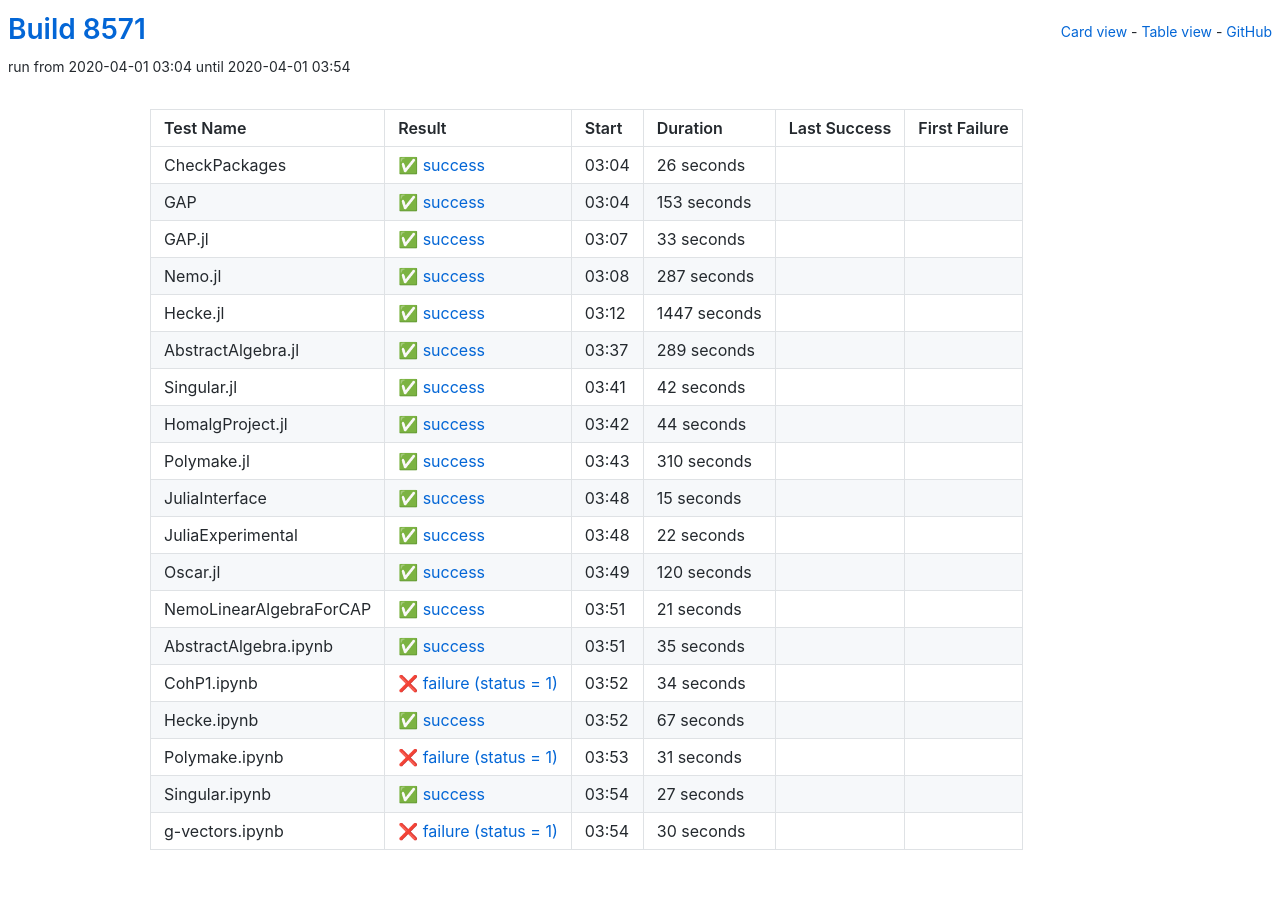
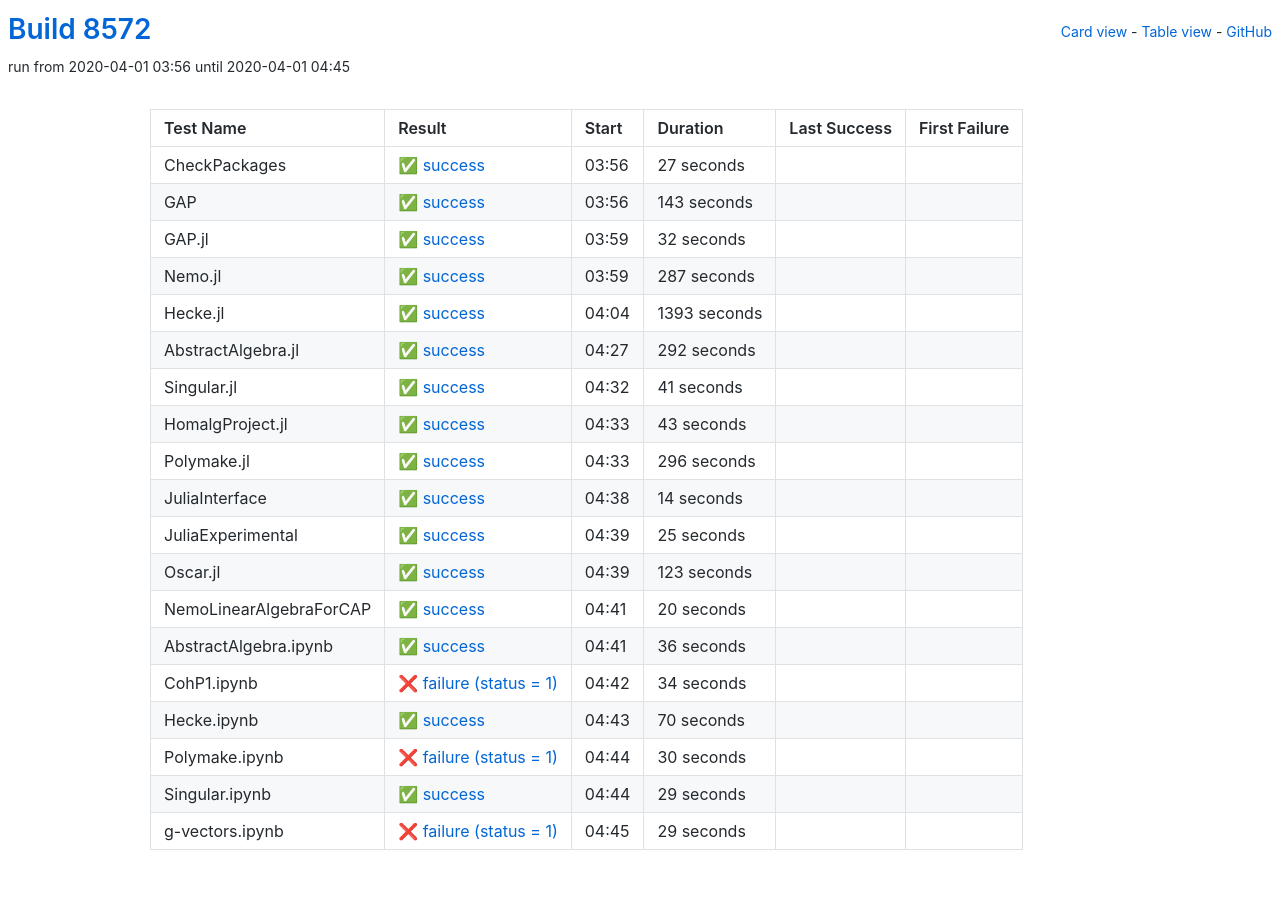
Before and after one commit to oscar-system/oscar-ci-status, a Jekyll site: the page built from table.html, in a window 1280 px wide. Built offline with Jekyll 4.4.1, drawn with Linux system fonts in a browser that asks for light colours.

Commit message:
Build 8572

```diff
--- a/_data/ci.yml
+++ b/_data/ci.yml
@@ -1,38 +1,38 @@
-build: 8571
-build_url: https://oscarci.mathematik.uni-kl.de/job/oscar/8571/
+build: 8572
+build_url: https://oscarci.mathematik.uni-kl.de/job/oscar/8572/
 job: oscar
 tests:
-- duration: 26
+- duration: 27
   exitcode: 0
   first_failure: false
   first_failure_url: null
   last_success: false
   last_success_url: null
-  log: https://oscarci.mathematik.uni-kl.de/job/oscar/8571/artifact/logs/build-8571/CheckPackages.log
+  log: https://oscarci.mathematik.uni-kl.de/job/oscar/8572/artifact/logs/build-8572/CheckPackages.log
   name: CheckPackages
-  start: 2020-04-01 03:04
+  start: 2020-04-01 03:56
   status: success
   success: true
-- duration: 153
+- duration: 143
   exitcode: 0
   first_failure: false
   first_failure_url: null
   last_success: false
   last_success_url: null
-  log: https://oscarci.mathematik.uni-kl.de/job/oscar/8571/artifact/logs/build-8571/GAP.log
+  log: https://oscarci.mathematik.uni-kl.de/job/oscar/8572/artifact/logs/build-8572/GAP.log
   name: GAP
-  start: 2020-04-01 03:04
+  start: 2020-04-01 03:56
   status: success
   success: true
-- duration: 33
+- duration: 32
   exitcode: 0
   first_failure: false
   first_failure_url: null
   last_success: false
   last_success_url: null
-  log: https://oscarci.mathematik.uni-kl.de/job/oscar/8571/artifact/logs/build-8571/GAP.jl.log
+  log: https://oscarci.mathematik.uni-kl.de/job/oscar/8572/artifact/logs/build-8572/GAP.jl.log
   name: GAP.jl
-  start: 2020-04-01 03:07
+  start: 2020-04-01 03:59
   status: success
   success: true
 - duration: 287
@@ -41,119 +41,119 @@
   first_failure_url: null
   last_success: false
   last_success_url: null
-  log: https://oscarci.mathematik.uni-kl.de/job/oscar/8571/artifact/logs/build-8571/Nemo.jl.log
+  log: https://oscarci.mathematik.uni-kl.de/job/oscar/8572/artifact/logs/build-8572/Nemo.jl.log
   name: Nemo.jl
-  start: 2020-04-01 03:08
+  start: 2020-04-01 03:59
   status: success
   success: true
-- duration: 1447
+- duration: 1393
   exitcode: 0
   first_failure: false
   first_failure_url: null
   last_success: false
   last_success_url: null
-  log: https://oscarci.mathematik.uni-kl.de/job/oscar/8571/artifact/logs/build-8571/Hecke.jl.log
+  log: https://oscarci.mathematik.uni-kl.de/job/oscar/8572/artifact/logs/build-8572/Hecke.jl.log
   name: Hecke.jl
-  start: 2020-04-01 03:12
+  start: 2020-04-01 04:04
   status: success
   success: true
-- duration: 289
+- duration: 292
   exitcode: 0
   first_failure: false
   first_failure_url: null
   last_success: false
   last_success_url: null
-  log: https://oscarci.mathematik.uni-kl.de/job/oscar/8571/artifact/logs/build-8571/AbstractAlgebra.jl.log
+  log: https://oscarci.mathematik.uni-kl.de/job/oscar/8572/artifact/logs/build-8572/AbstractAlgebra.jl.log
   name: AbstractAlgebra.jl
-  start: 2020-04-01 03:37
+  start: 2020-04-01 04:27
   status: success
   success: true
-- duration: 42
+- duration: 41
   exitcode: 0
   first_failure: false
   first_failure_url: null
   last_success: false
   last_success_url: null
-  log: https://oscarci.mathematik.uni-kl.de/job/oscar/8571/artifact/logs/build-8571/Singular.jl.log
+  log: https://oscarci.mathematik.uni-kl.de/job/oscar/8572/artifact/logs/build-8572/Singular.jl.log
   name: Singular.jl
-  start: 2020-04-01 03:41
+  start: 2020-04-01 04:32
   status: success
   success: true
-- duration: 44
+- duration: 43
   exitcode: 0
   first_failure: false
   first_failure_url: null
   last_success: false
   last_success_url: null
-  log: https://oscarci.mathematik.uni-kl.de/job/oscar/8571/artifact/logs/build-8571/HomalgProject.jl.log
+  log: https://oscarci.mathematik.uni-kl.de/job/oscar/8572/artifact/logs/build-8572/HomalgProject.jl.log
   name: HomalgProject.jl
-  start: 2020-04-01 03:42
+  start: 2020-04-01 04:33
   status: success
   success: true
-- duration: 310
+- duration: 296
   exitcode: 0
   first_failure: false
   first_failure_url: null
   last_success: false
   last_success_url: null
-  log: https://oscarci.mathematik.uni-kl.de/job/oscar/8571/artifact/logs/build-8571/Polymake.jl.log
+  log: https://oscarci.mathematik.uni-kl.de/job/oscar/8572/artifact/logs/build-8572/Polymake.jl.log
   name: Polymake.jl
-  start: 2020-04-01 03:43
+  start: 2020-04-01 04:33
   status: success
   success: true
-- duration: 15
+- duration: 14
   exitcode: 0
   first_failure: false
   first_failure_url: null
   last_success: false
   last_success_url: null
-  log: https://oscarci.mathematik.uni-kl.de/job/oscar/8571/artifact/logs/build-8571/JuliaInterface.log
+  log: https://oscarci.mathematik.uni-kl.de/job/oscar/8572/artifact/logs/build-8572/JuliaInterface.log
   name: JuliaInterface
-  start: 2020-04-01 03:48
+  start: 2020-04-01 04:38
   status: success
   success: true
-- duration: 22
+- duration: 25
   exitcode: 0
   first_failure: false
   first_failure_url: null
   last_success: false
   last_success_url: null
-  log: https://oscarci.mathematik.uni-kl.de/job/oscar/8571/artifact/logs/build-8571/JuliaExperimental.log
+  log: https://oscarci.mathematik.uni-kl.de/job/oscar/8572/artifact/logs/build-8572/JuliaExperimental.log
   name: JuliaExperimental
-  start: 2020-04-01 03:48
+  start: 2020-04-01 04:39
   status: success
   success: true
-- duration: 120
+- duration: 123
   exitcode: 0
   first_failure: false
   first_failure_url: null
   last_success: false
   last_success_url: null
-  log: https://oscarci.mathematik.uni-kl.de/job/oscar/8571/artifact/logs/build-8571/Oscar.jl.log
+  log: https://oscarci.mathematik.uni-kl.de/job/oscar/8572/artifact/logs/build-8572/Oscar.jl.log
   name: Oscar.jl
-  start: 2020-04-01 03:49
+  start: 2020-04-01 04:39
   status: success
   success: true
-- duration: 21
+- duration: 20
   exitcode: 0
   first_failure: false
   first_failure_url: null
   last_success: false
   last_success_url: null
-  log: https://oscarci.mathematik.uni-kl.de/job/oscar/8571/artifact/logs/build-8571/NemoLinearAlgebraForCAP.log
+  log: https://oscarci.mathematik.uni-kl.de/job/oscar/8572/artifact/logs/build-8572/NemoLinearAlgebraForCAP.log
   name: NemoLinearAlgebraForCAP
-  start: 2020-04-01 03:51
+  start: 2020-04-01 04:41
   status: success
   success: true
-- duration: 35
+- duration: 36
   exitcode: 0
   first_failure: false
   first_failure_url: null
   last_success: false
   last_success_url: null
-  log: https://oscarci.mathematik.uni-kl.de/job/oscar/8571/artifact/logs/build-8571/AbstractAlgebra.ipynb.log
+  log: https://oscarci.mathematik.uni-kl.de/job/oscar/8572/artifact/logs/build-8572/AbstractAlgebra.ipynb.log
   name: AbstractAlgebra.ipynb
-  start: 2020-04-01 03:51
+  start: 2020-04-01 04:41
   status: success
   success: true
 - duration: 34
@@ -162,42 +162,20 @@
   first_failure_url: null
   last_success: false
   last_success_url: null
-  log: https://oscarci.mathematik.uni-kl.de/job/oscar/8571/artifact/logs/build-8571/CohP1.ipynb.log
+  log: https://oscarci.mathematik.uni-kl.de/job/oscar/8572/artifact/logs/build-8572/CohP1.ipynb.log
   name: CohP1.ipynb
-  start: 2020-04-01 03:52
+  start: 2020-04-01 04:42
   status: failure
   success: false
-- duration: 67
+- duration: 70
   exitcode: 0
   first_failure: false
   first_failure_url: null
   last_success: false
   last_success_url: null
-  log: https://oscarci.mathematik.uni-kl.de/job/oscar/8571/artifact/logs/build-8571/Hecke.ipynb.log
+  log: https://oscarci.mathematik.uni-kl.de/job/oscar/8572/artifact/logs/build-8572/Hecke.ipynb.log
   name: Hecke.ipynb
-  start: 2020-04-01 03:52
-  status: success
-  success: true
-- duration: 31
-  exitcode: 1
-  first_failure: false
-  first_failure_url: null
-  last_success: false
-  last_success_url: null
-  log: https://oscarci.mathematik.uni-kl.de/job/oscar/8571/artifact/logs/build-8571/Polymake.ipynb.log
-  name: Polymake.ipynb
-  start: 2020-04-01 03:53
-  status: failure
-  success: false
-- duration: 27
-  exitcode: 0
-  first_failure: false
-  first_failure_url: null
-  last_success: false
-  last_success_url: null
-  log: https://oscarci.mathematik.uni-kl.de/job/oscar/8571/artifact/logs/build-8571/Singular.ipynb.log
-  name: Singular.ipynb
-  start: 2020-04-01 03:54
+  start: 2020-04-01 04:43
   status: success
   success: true
 - duration: 30
@@ -206,8 +184,30 @@
   first_failure_url: null
   last_success: false
   last_success_url: null
-  log: https://oscarci.mathematik.uni-kl.de/job/oscar/8571/artifact/logs/build-8571/g-vectors.ipynb.log
-  name: g-vectors.ipynb
-  start: 2020-04-01 03:54
+  log: https://oscarci.mathematik.uni-kl.de/job/oscar/8572/artifact/logs/build-8572/Polymake.ipynb.log
+  name: Polymake.ipynb
+  start: 2020-04-01 04:44
   status: failure
   success: false
+- duration: 29
+  exitcode: 0
+  first_failure: false
+  first_failure_url: null
+  last_success: false
+  last_success_url: null
+  log: https://oscarci.mathematik.uni-kl.de/job/oscar/8572/artifact/logs/build-8572/Singular.ipynb.log
+  name: Singular.ipynb
+  start: 2020-04-01 04:44
+  status: success
+  success: true
+- duration: 29
+  exitcode: 1
+  first_failure: false
+  first_failure_url: null
+  last_success: false
+  last_success_url: null
+  log: https://oscarci.mathematik.uni-kl.de/job/oscar/8572/artifact/logs/build-8572/g-vectors.ipynb.log
+  name: g-vectors.ipynb
+  start: 2020-04-01 04:45
+  status: failure
+  success: false
```
Also changed, not shown: README.md.
